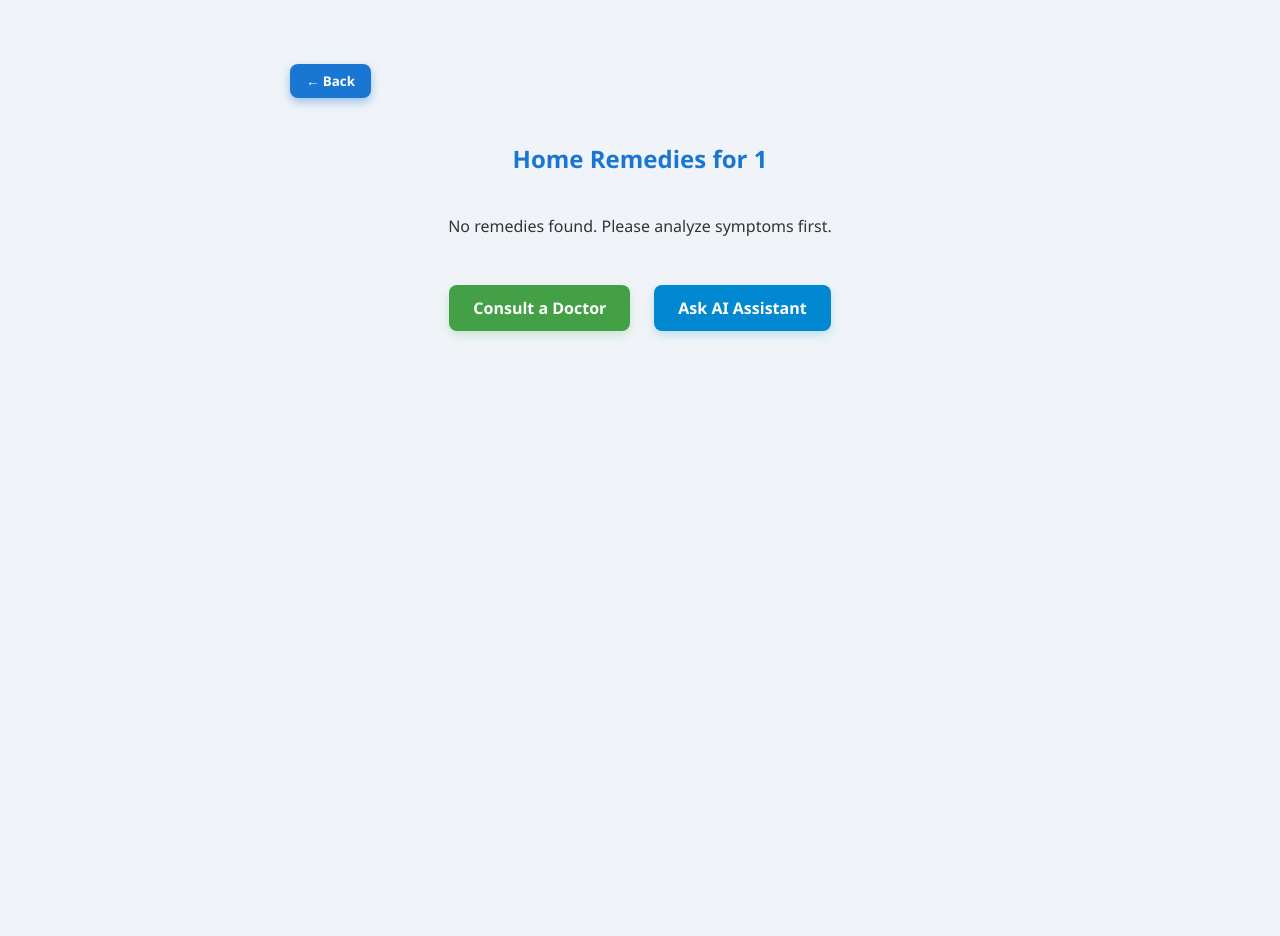
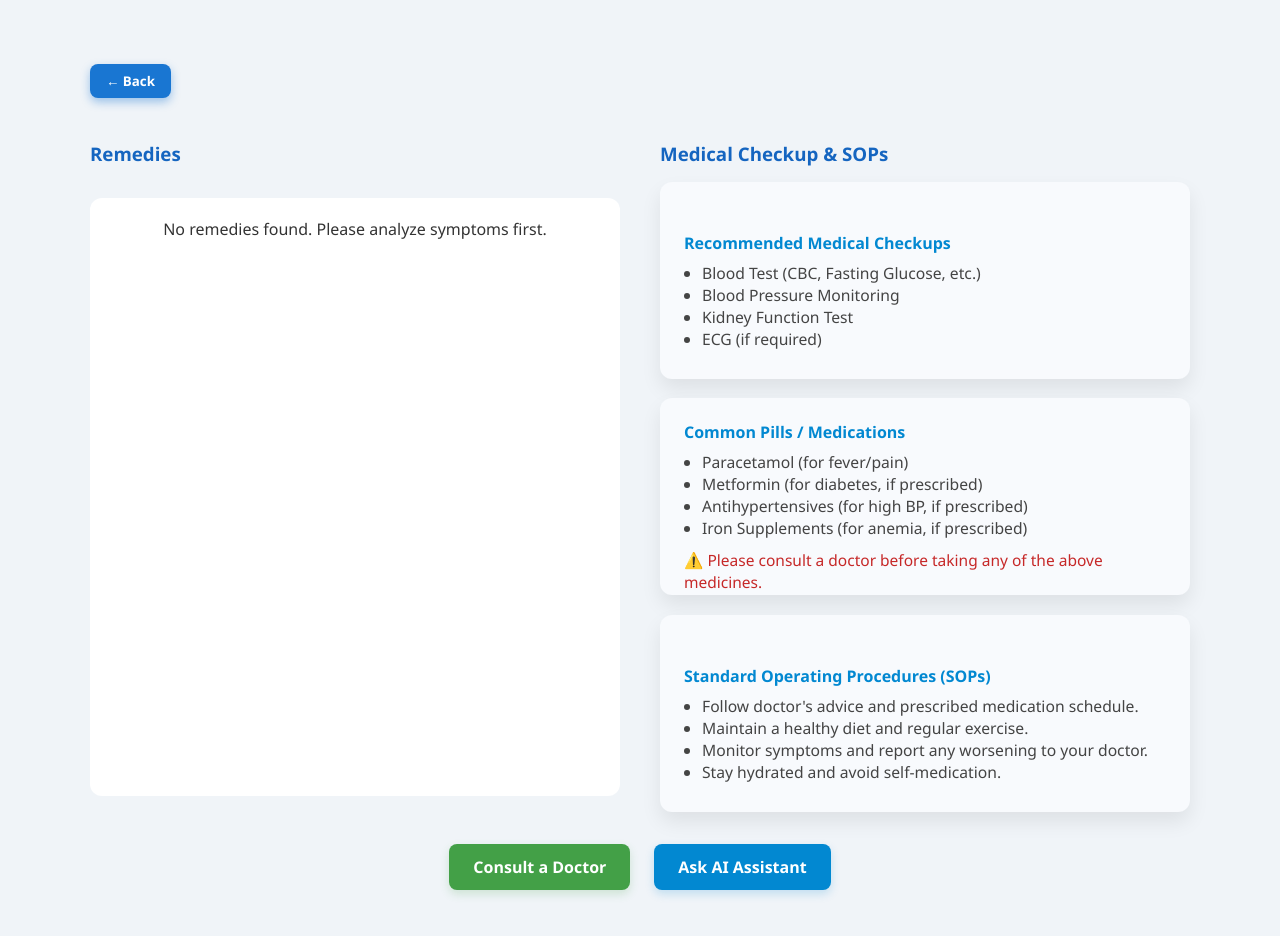
Before and after one commit to Sanya7300/AIDaptCareUI, a React (Create React App) app: page /remedies/1 in a window 1280 px wide. Shown: the top 936 px of the page. Before the commit the page ends 800 px from the top, so only its background shows below. Built offline with nearby package versions, Linux system fonts and the light colour scheme.

Commit message:
updated chart color

```diff
--- a/src/components/ChartHistory.js
+++ b/src/components/ChartHistory.js
@@ -2,12 +2,22 @@ import React from "react";
 import { BarChart, Bar, XAxis, YAxis, Tooltip, ResponsiveContainer, PieChart, Pie } from "recharts";
 
 const ChartHistory = ({ history }) => {
+  // Disease color map
+  const diseaseColors = {
+    "Diabetes": "#ff9800",
+    "Hypertension": "#1976d2",
+    "Anemia": "#8e24aa",
+    "Tension Headache": "#757575",
+    "Migraine": "#27b072ff",
+    "default": "#a2c22fff"
+  };
   const chartData = history.map((entry, index) => ({
     name: `#${index + 1}`,
     Disease: entry.predictedCondition,
     Count: entry.count || 1,
     Symptoms: Array.isArray(entry.symptoms) ? entry.symptoms.join(", ") : entry.symptoms,
-  Remedies: Array.isArray(entry.remedies) ? entry.remedies.join(", ") : entry.remedies
+    Remedies: Array.isArray(entry.remedies) ? entry.remedies.join(", ") : entry.remedies,
+    fill: diseaseColors[entry.predictedCondition] || diseaseColors.default
   }));
   const [chartType, setChartType] = React.useState("pie");
 
@@ -47,6 +57,8 @@ return (
         </button>
       </div>
     </div>
+    <div style={{ display: "flex", alignItems: "flex-start", marginTop: 16 }}>
+      <div style={{ flex: 1 }}>
         <ResponsiveContainer width="100%" height={300}>
           {chartType === "pie" ? (
             <PieChart>
@@ -73,9 +85,12 @@ return (
                 cx="50%"
                 cy="50%"
                 outerRadius={100}
-            fill="#43a047"
                 label
-          />
+              >
+                {chartData.map((entry, idx) => (
+                  <cell key={`cell-${idx}`} fill={entry.fill} />
+                ))}
+              </Pie>
             </PieChart>
           ) : (
             <BarChart data={chartData}>
@@ -97,11 +112,37 @@ return (
                   return null;
                 }}
               />
-          <Bar dataKey="Count" fill="#43a047" />
+              <Bar dataKey="Count">
+                {chartData.map((entry, idx) => (
+                  <cell key={`cell-bar-${idx}`} fill={entry.fill} />
+                ))}
+              </Bar>
             </BarChart>
           )}
         </ResponsiveContainer>
       </div>
+      {/* Legend */}
+      <div style={{ minWidth: 180, marginLeft: 32 }}>
+        <h4 style={{ margin: "0 0 10px 0", fontSize: "1rem", color: "#333" }}>Legend</h4>
+        <ul style={{ listStyle: "none", padding: 0, margin: 0 }}>
+          {Object.entries(diseaseColors).filter(([k]) => k !== "default").map(([disease, color]) => (
+            <li key={disease} style={{ display: "flex", alignItems: "center", marginBottom: 8 }}>
+              <span style={{
+                display: "inline-block",
+                width: 18,
+                height: 18,
+                borderRadius: "50%",
+                background: color,
+                marginRight: 10,
+                border: "1px solid #ccc"
+              }} />
+              <span style={{ fontSize: "0.97rem", color: "#222" }}>{disease}</span>
+            </li>
+          ))}
+        </ul>
+      </div>
+    </div>
+  </div>
 );
 };
 export default ChartHistory;
--- a/src/components/Header.js
+++ b/src/components/Header.js
@@ -1,4 +1,4 @@
-import React from 'react';
+import React, { useEffect } from 'react';
 import Logo from '../icons/logo.jpg'; // Assuming you have a logo image
 
 const headerStyle = {
@@ -35,7 +35,13 @@ const centerContainerStyle = {
     flex: 1
 };
 const username = localStorage.getItem("username");
-const Header = ({ onLogout }) => (
+
+const Header = ({ onLogout }) => {
+    const [user, setUser] = React.useState(username);
+    useEffect(() => {
+        setUser(localStorage.getItem("username"));
+    },[user]);
+    return (
         <header style={headerStyle}>
             <img src={Logo} alt="Logo" style={logoStyle} />
             <div style={centerContainerStyle}>
@@ -49,7 +55,7 @@ const Header = ({ onLogout }) => (
                     }}
                     className="header-username-mobile"
                 >
-                {username}
+                    {user}
                 </span>
             </div>
             <div
@@ -59,7 +65,7 @@ const Header = ({ onLogout }) => (
                 }}
                 className="header-username-desktop"
             >
-            <span style={{ marginRight: '16px', fontSize: '1rem' }}>Welcome, {username}</span>
+                <span style={{ marginRight: '16px', fontSize: '1rem' }}>Welcome, {user}</span>
             </div>
             <button
                 style={buttonStyle}
@@ -89,5 +95,6 @@ const Header = ({ onLogout }) => (
             </style>
         </header>
     );
+};
 
 export default Header;
--- a/src/components/RemediesPage.js
+++ b/src/components/RemediesPage.js
@@ -50,7 +50,7 @@ const RemediesPage = () => {
     }
   };
   return (
-    <div className="page-container" style={{ maxWidth: "700px", margin: "2rem auto" }}>
+    <div className="page-container" style={{ maxWidth: "1100px", margin: "2rem auto" }}>
       <button
         onClick={() => navigate(-1)}
         style={{
@@ -67,18 +67,22 @@ const RemediesPage = () => {
       >
         ← Back
       </button>
-      <h2 style={{ color: "#1976d2", marginBottom: "1.5rem", textAlign: "center" }}>
-        Home Remedies for {disease}
-      </h2>
+      {/* Removed main heading as requested */}
+      <div style={{ display: "flex", gap: "2.5rem", alignItems: "stretch" }}>
+        {/* Remedies Left Side */}
+        <div style={{ flex: 1, minWidth: 0, display: "flex", flexDirection: "column" }}>
+          <h3 style={{ color: "#1565c0", marginBottom: "1rem" }}>Remedies</h3>
           <div
             style={{
-          display: "grid",
-          gridTemplateColumns: "repeat(auto-fit, minmax(220px, 1fr))",
-          gap: "1.5rem",
+              display: "flex",
+              flexDirection: "column",
+              gap: "1.2rem",
+              flex: 1,
+              minHeight: 400,
             }}
           >
             {remedies.length === 0 && (
-          <p style={{ gridColumn: "1/-1", textAlign: "center" }}>
+              <p style={{ textAlign: "center", flex: 1, minHeight: 120, background: "white", borderRadius: "12px", padding: "20px" }}>
                 No remedies found. Please analyze symptoms first.
               </p>
             )}
@@ -92,6 +96,11 @@ const RemediesPage = () => {
                   boxShadow: "0 10px 20px rgba(0,0,0,0.1)",
                   transition: "transform 0.3s ease, box-shadow 0.3s ease",
                   cursor: "default",
+                  flex: 1,
+                  minHeight: 120,
+                  display: "flex",
+                  flexDirection: "column",
+                  justifyContent: "center"
                 }}
                 className="remedy-card"
               >
@@ -99,6 +108,74 @@ const RemediesPage = () => {
                 <p style={{ color: "#555", fontSize: "0.95rem", lineHeight: "1.4" }}>{desc}</p>
               </div>
             ))}
+          </div>
+        </div>
+        {/* Medical Checkup, Pills, SOPs Right Side */}
+        <div style={{ flex: 1, minWidth: 0, display: "flex", flexDirection: "column", justifyContent: "stretch" }}>
+          <h3 style={{ color: "#1565c0", marginBottom: "1rem" }}>Medical Checkup & SOPs</h3>
+          <div style={{
+            backgroundColor: "#f8fafd",
+            borderRadius: "12px",
+            padding: "20px 24px",
+            boxShadow: "0 10px 20px rgba(0,0,0,0.08)",
+            marginBottom: "1.2rem",
+            minHeight: 120,
+            flex: 1,
+            display: "flex",
+            flexDirection: "column",
+            justifyContent: "center"
+          }}>
+            <h4 style={{ color: "#0288d1", marginBottom: "8px" }}>Recommended Medical Checkups</h4>
+            <ul style={{ margin: 0, paddingLeft: 18, color: "#444", fontSize: "0.98rem" }}>
+              <li>Blood Test (CBC, Fasting Glucose, etc.)</li>
+              <li>Blood Pressure Monitoring</li>
+              <li>Kidney Function Test</li>
+              <li>ECG (if required)</li>
+            </ul>
+          </div>
+          <div style={{
+            backgroundColor: "#f8fafd",
+            borderRadius: "12px",
+            padding: "20px 24px",
+            boxShadow: "0 10px 20px rgba(0,0,0,0.08)",
+            marginBottom: "1.2rem",
+            minHeight: 120,
+            flex: 1,
+            display: "flex",
+            flexDirection: "column",
+            justifyContent: "center"
+          }}>
+            <h4 style={{ color: "#0288d1", marginBottom: "8px" }}>Common Pills / Medications</h4>
+            <ul style={{ margin: 0, paddingLeft: 18, color: "#444", fontSize: "0.98rem" }}>
+              <li>Paracetamol (for fever/pain)</li>
+              <li>Metformin (for diabetes, if prescribed)</li>
+              <li>Antihypertensives (for high BP, if prescribed)</li>
+              <li>Iron Supplements (for anemia, if prescribed)</li>
+            </ul>
+            <div style={{ color: "#c62828", fontSize: "0.97rem", marginTop: 10, fontWeight: 500 }}>
+              <span>⚠️ Please consult a doctor before taking any of the above medicines.</span>
+            </div>
+          </div>
+          <div style={{
+            backgroundColor: "#f8fafd",
+            borderRadius: "12px",
+            padding: "20px 24px",
+            boxShadow: "0 10px 20px rgba(0,0,0,0.08)",
+            flex: 1,
+            minHeight: 120,
+            display: "flex",
+            flexDirection: "column",
+            justifyContent: "center"
+          }}>
+            <h4 style={{ color: "#0288d1", marginBottom: "8px" }}>Standard Operating Procedures (SOPs)</h4>
+            <ul style={{ margin: 0, paddingLeft: 18, color: "#444", fontSize: "0.98rem" }}>
+              <li>Follow doctor's advice and prescribed medication schedule.</li>
+              <li>Maintain a healthy diet and regular exercise.</li>
+              <li>Monitor symptoms and report any worsening to your doctor.</li>
+              <li>Stay hydrated and avoid self-medication.</li>
+            </ul>
+          </div>
+        </div>
       </div>
       <div style={{ display: "flex", justifyContent: "center", gap: "1.5rem", marginTop: "2rem" }}>
         <button
--- a/src/components/SymptomAnalyzer.js
+++ b/src/components/SymptomAnalyzer.js
@@ -109,15 +109,16 @@ const SymptomAnalyzer = () => {
     backgroundColor: "#f57c00",
     color: "#fff",
     border: "none",
-             borderRadius: "8px",
-             padding: "10px 20px",
-             fontWeight: "bold",
+    borderRadius: "6px",
+    padding: "6px 12px", // reduced size
+    fontWeight: "500",
+    fontSize: "0.95rem", // reduced text size
     cursor: "pointer",
     transition: "background-color 0.3s ease"
   }}
   onClick={() => setSelected(symptomsList)}
-           onMouseEnter={(e) => (e.target.style.backgroundColor = "#80cc08")}
-           onMouseLeave={(e) => (e.target.style.backgroundColor = "#71b308ff")}
+  onMouseEnter={e => (e.target.style.backgroundColor = "#80cc08")}
+  onMouseLeave={e => (e.target.style.backgroundColor = "#71b308ff")}
 >
   Select All Symptoms
 </button>
```
Lines whose indentation alone changed are shown as unchanged.
